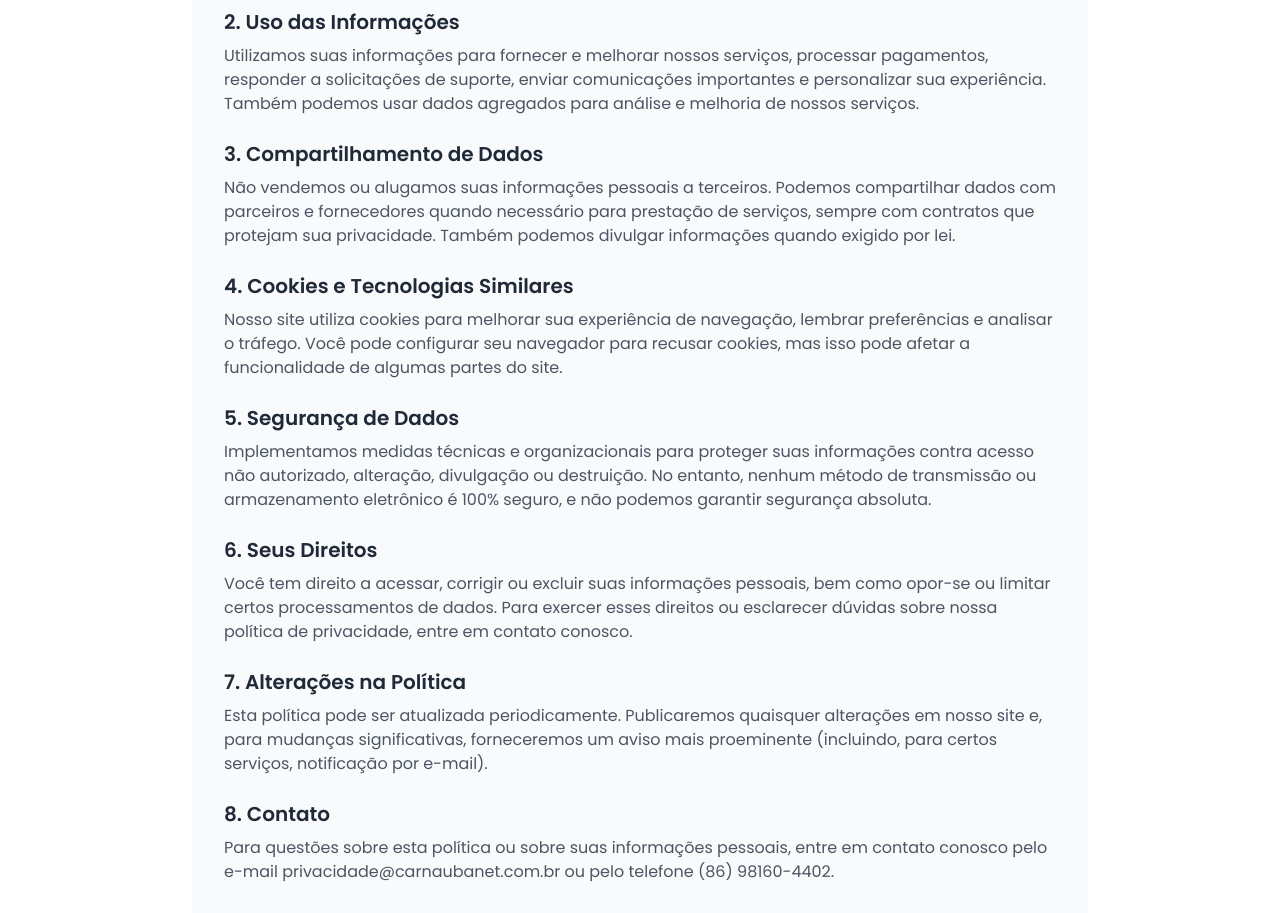
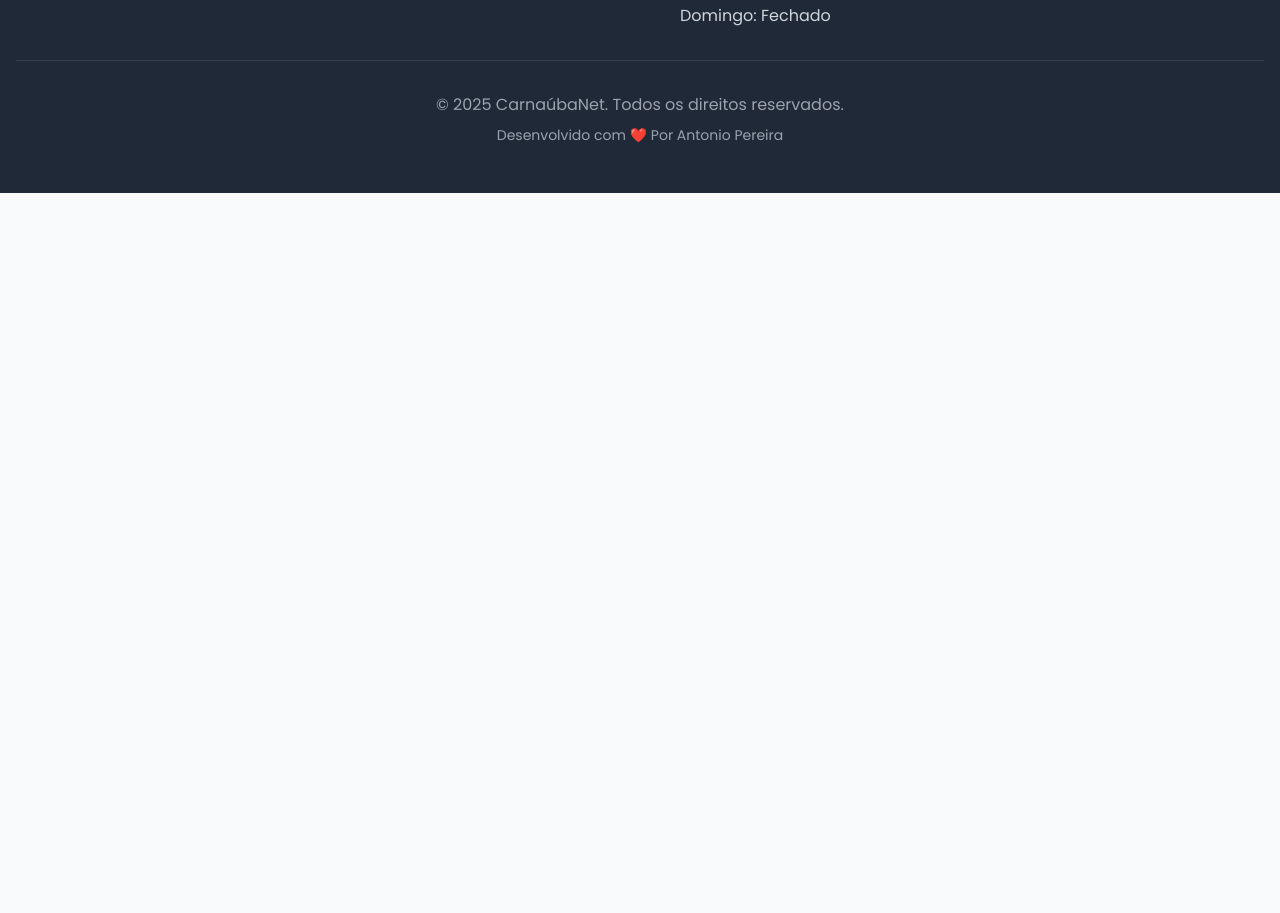
Before and after one commit to antoniopereiiraa/provedor-de-internet, a website: page index.html in a window 1280 px wide. Shown: the part 7960-8873 px from the top of the page. After the commit the page ends 8153 px from the top, so only its background shows below. Drawn offline with nearby package versions, Linux system fonts and the light colour scheme.

Commit message:
Update index.html

```diff
--- a/index.html
+++ b/index.html
@@ -837,80 +837,6 @@
             </div>
         </div>
     </section>
-
-    <!-- Privacy Policy Section -->
-    <section class="py-16 bg-white">
-        <div class="container mx-auto px-4">
-            <div class="max-w-4xl mx-auto bg-gray-50 p-8 rounded-lg shadow-sm">
-                <h2 class="text-3xl font-bold text-gray-800 mb-6">Política de Privacidade</h2>
-
-                <div class="text-gray-600 space-y-6">
-                    <div>
-                        <h3 class="text-xl font-semibold text-gray-800 mb-2">1. Coleta de Informações</h3>
-                        <p>A CarnaúbaNet coleta informações pessoais quando você utiliza nossos serviços, acessa nosso
-                            site ou entra em contato conosco. Essas informações podem incluir nome, endereço, telefone,
-                            e-mail, dados de pagamento e informações técnicas sobre seu uso de nossos serviços.</p>
-                    </div>
-
-                    <div>
-                        <h3 class="text-xl font-semibold text-gray-800 mb-2">2. Uso das Informações</h3>
-                        <p>Utilizamos suas informações para fornecer e melhorar nossos serviços, processar pagamentos,
-                            responder a solicitações de suporte, enviar comunicações importantes e personalizar sua
-                            experiência. Também podemos usar dados agregados para análise e melhoria de nossos serviços.
-                        </p>
-                    </div>
-
-                    <div>
-                        <h3 class="text-xl font-semibold text-gray-800 mb-2">3. Compartilhamento de Dados</h3>
-                        <p>Não vendemos ou alugamos suas informações pessoais a terceiros. Podemos compartilhar dados
-                            com parceiros e fornecedores quando necessário para prestação de serviços, sempre com
-                            contratos que protejam sua privacidade. Também podemos divulgar informações quando exigido
-                            por lei.</p>
-                    </div>
-
-                    <div>
-                        <h3 class="text-xl font-semibold text-gray-800 mb-2">4. Cookies e Tecnologias Similares</h3>
-                        <p>Nosso site utiliza cookies para melhorar sua experiência de navegação, lembrar preferências e
-                            analisar o tráfego. Você pode configurar seu navegador para recusar cookies, mas isso pode
-                            afetar a funcionalidade de algumas partes do site.</p>
-                    </div>
-
-                    <div>
-                        <h3 class="text-xl font-semibold text-gray-800 mb-2">5. Segurança de Dados</h3>
-                        <p>Implementamos medidas técnicas e organizacionais para proteger suas informações contra acesso
-                            não autorizado, alteração, divulgação ou destruição. No entanto, nenhum método de
-                            transmissão ou armazenamento eletrônico é 100% seguro, e não podemos garantir segurança
-                            absoluta.</p>
-                    </div>
-
-                    <div>
-                        <h3 class="text-xl font-semibold text-gray-800 mb-2">6. Seus Direitos</h3>
-                        <p>Você tem direito a acessar, corrigir ou excluir suas informações pessoais, bem como opor-se
-                            ou limitar certos processamentos de dados. Para exercer esses direitos ou esclarecer dúvidas
-                            sobre nossa política de privacidade, entre em contato conosco.</p>
-                    </div>
-
-                    <div>
-                        <h3 class="text-xl font-semibold text-gray-800 mb-2">7. Alterações na Política</h3>
-                        <p>Esta política pode ser atualizada periodicamente. Publicaremos quaisquer alterações em nosso
-                            site e, para mudanças significativas, forneceremos um aviso mais proeminente (incluindo,
-                            para certos serviços, notificação por e-mail).</p>
-                    </div>
-
-                    <div>
-                        <h3 class="text-xl font-semibold text-gray-800 mb-2">8. Contato</h3>
-                        <p>Para questões sobre esta política ou sobre suas informações pessoais, entre em contato
-                            conosco pelo e-mail privacidade@carnaubanet.com.br ou pelo telefone (86) 98160-4402.</p>
-                    </div>
-                </div>
-
-                <div class="mt-8 border-t border-gray-200 pt-6">
-                    <p class="text-sm text-gray-500">Última atualização: 01/06/2023</p>
-                </div>
-            </div>
-        </div>
-    </section>
-
     <!-- Footer -->
     <footer class="bg-gray-800 text-white py-12">
         <div class="container mx-auto px-4">
```
